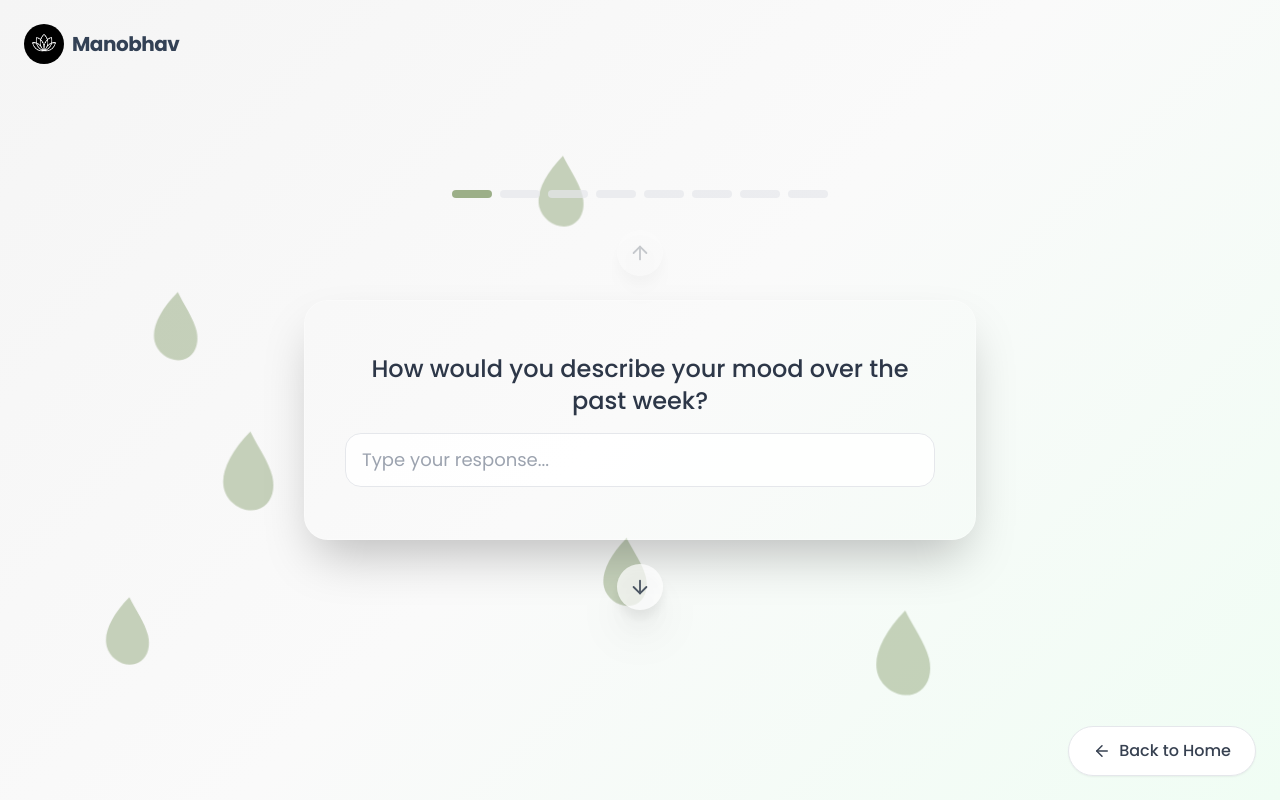
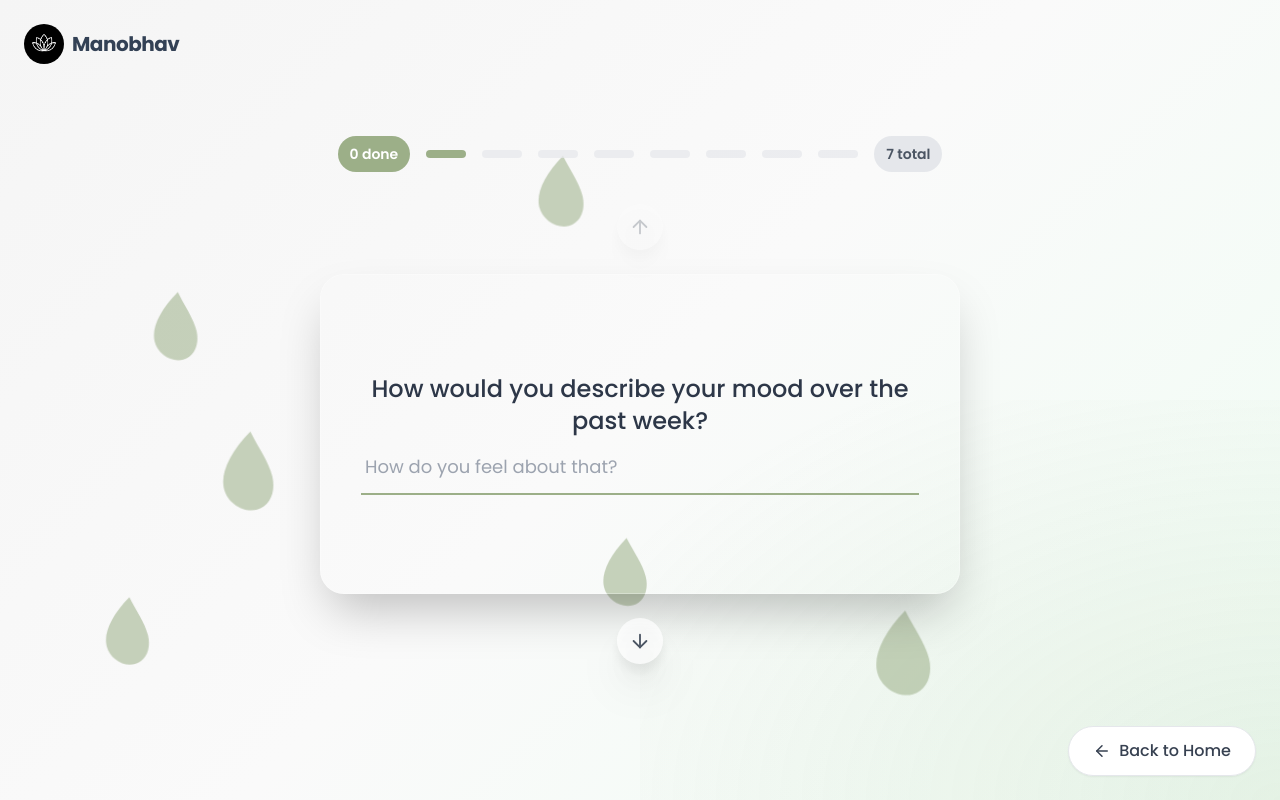
Before and after one commit to Shashank-Shukla/Manobhav, a React (Vite) app in the folder Frontend/manobhav-ui/: page / in a window 1280 px wide. Both pictures are taken after a click on the button "Get Started". Built offline with nearby package versions, Linux system fonts and the light colour scheme.

Commit message:
Tighten journey UI: placeholder, sizing, step bubbles

```diff
--- a/Frontend/manobhav-ui/src/pages/JourneyPage.tsx
+++ b/Frontend/manobhav-ui/src/pages/JourneyPage.tsx
@@ -62,6 +62,13 @@ export function JourneyPage({ onBackHome }: JourneyPageProps) {
       className="relative w-screen h-screen overflow-hidden bg-[var(--bg-gradient)] text-[color:var(--text-color)]"
       onWheel={handleWheel}
     >
+      {/* sage tint wash */}
+      <div className="pointer-events-none absolute bottom-0 right-0 w-1/2 h-1/2 opacity-20"
+        style={{
+          background: 'radial-gradient(120% 120% at 100% 100%, rgba(156,175,136,0.7), rgba(156,175,136,0))',
+        }}
+      />
+
       {/* floating leaves */}
       {floatingLeaves.map((leaf, idx) => (
         <svg
@@ -91,34 +98,49 @@ export function JourneyPage({ onBackHome }: JourneyPageProps) {
       </div>
 
       <div className="absolute inset-0 flex flex-col items-center justify-center px-4 animate-in fade-in">
-        <div className="flex gap-2 mb-8 justify-center">
+        <div className="flex items-center gap-4 mb-8">
+          <div
+            className="min-w-[56px] px-3 py-2 rounded-full text-sm font-semibold text-white"
+            style={{ backgroundColor: '#9CAF88' }}
+          >
+            {Math.min(current, questions.length)} done
+          </div>
           {Array.from({ length: totalSteps }).map((_, idx) => (
             <div
               key={idx}
               className={`w-10 h-2 rounded-full transition-all ${idx === current ? 'bg-[#9CAF88]' : 'bg-gray-200/70'}`}
             />
           ))}
+          <div
+            className="min-w-[56px] px-3 py-2 rounded-full text-sm font-semibold text-gray-700"
+            style={{ backgroundColor: '#E5E7EB', color: '#4B5563' }}
+          >
+            {questions.length} total
+          </div>
         </div>
 
         <div className="flex flex-col items-center gap-6">
           <button
             onClick={goPrev}
             disabled={atFirst}
-            className="p-3 rounded-full bg-white/70 backdrop-blur-xl shadow-2xl text-gray-600 disabled:opacity-30 hover:-translate-y-0.5 transition transform-gpu drop-shadow-xl"
+            className="p-3 rounded-full bg-white/70 backdrop-blur-xl shadow-2xl text-gray-600 disabled:opacity-30 hover:-translate-y-0.5 transition transform-gpu drop-shadow-xl border-0"
             aria-label="Previous question"
           >
             <ArrowUp size={22} />
           </button>
 
-          <div className="w-full max-w-2xl bg-white/92 backdrop-blur-2xl rounded-3xl shadow-2xl border border-white/30 p-10 min-h-[240px] flex items-center justify-center">
+          <div
+            className="bg-white/92 backdrop-blur-2xl rounded-3xl shadow-2xl border border-white/30 p-10 flex items-center justify-center"
+            style={{ width: '50vw', minWidth: '320px', maxWidth: '900px', height: '40vh', minHeight: '240px', maxHeight: '520px' }}
+          >
             {current < questions.length ? (
               <div className="w-full space-y-4">
                 <Text variant="h3" className="text-center">{questions[current].text}</Text>
                 <input
-                  className="w-full border border-gray-200 rounded-2xl px-4 py-3 text-lg outline-none focus:border-[#9CAF88] focus:ring-2 focus:ring-[#9CAF88]/30 bg-white/85"
+                  className="w-full bg-transparent border-0 border-b-2 border-b-[#9CAF88] rounded-none px-1 pb-3 text-lg outline-none focus:ring-0 focus:border-b-[#7A8C6A]"
                   value={answers[current]}
                   onChange={(e) => onChange(e.target.value)}
-                  placeholder="Type your response..."
+                  placeholder="How do you feel about that?"
                 />
               </div>
             ) : (
@@ -132,7 +154,7 @@ export function JourneyPage({ onBackHome }: JourneyPageProps) {
           <button
             onClick={goNext}
             disabled={atLast}
-            className="p-3 rounded-full bg-white/70 backdrop-blur-xl shadow-2xl text-gray-600 disabled:opacity-30 hover:translate-y-0.5 transition transform-gpu drop-shadow-xl"
+            className="p-3 rounded-full bg-white/70 backdrop-blur-xl shadow-2xl text-gray-600 disabled:opacity-30 hover:translate-y-0.5 transition transform-gpu drop-shadow-xl border-0"
             aria-label="Next question"
           >
             <ArrowDown size={22} />
```
